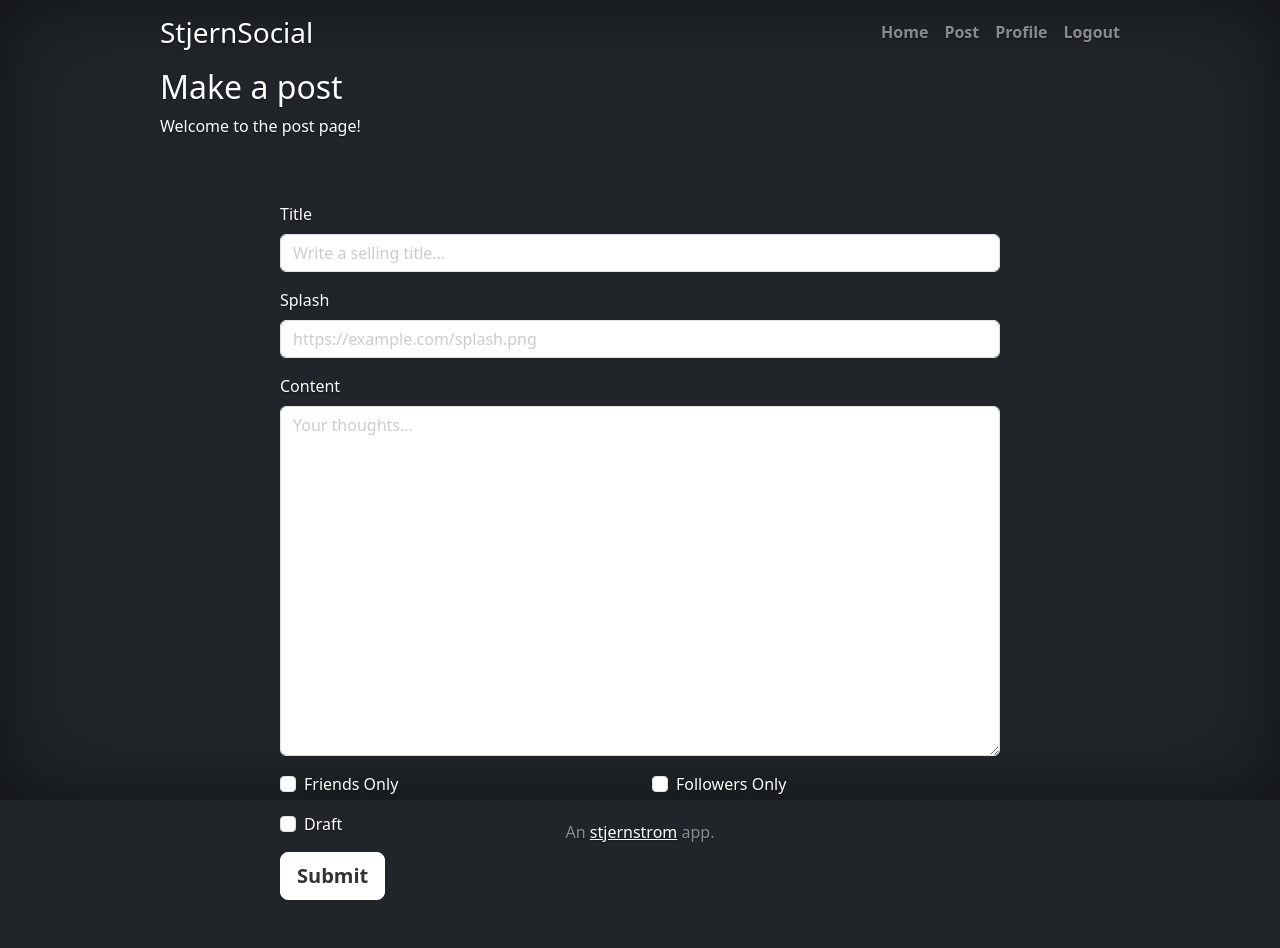
After one commit to mattiasstjernstrom/social-media-app, a Flask app: page /post/ in a window 1280 px wide. The commit adds this page. Run offline with Flask 3, Linux system fonts and the light colour scheme; the visitor is signed in with stand-in values (Sample User, id 1); some libraries are stand-ins or nearby versions.

```diff
--- /dev/null
+++ b/forms/post.py
@@ -0,0 +1,32 @@
+from collections.abc import Sequence
+from typing import Mapping
+from flask_wtf import FlaskForm
+from wtforms import (
+    BooleanField,
+    StringField,
+    TextAreaField,
+    validators,
+)
+from wtforms.validators import Optional, URL
+from flask_bootstrap import SwitchField
+
+
+class PostForm(FlaskForm):
+    title = StringField(
+        "Title",
+        [validators.Length(min=4, max=25), validators.DataRequired()],
+        render_kw={"placeholder": "Write a selling title..."},
+    )
+    splash_url = StringField(
+        "Splash",
+        validators=[Optional(), URL()],
+        render_kw={"placeholder": "https://example.com/splash.png"},
+    )
+    content = TextAreaField(
+        "Content",
+        [validators.Length(min=10, max=1000), validators.DataRequired()],
+        render_kw={"placeholder": "Your thoughts..."},
+    )
+    draft = SwitchField("Draft")
+    friends_only = BooleanField("Friends Only")
+    followers_only = BooleanField("Followers Only")
--- a/models/posts.py
+++ b/models/posts.py
@@ -17,6 +17,8 @@ class UserPost(db.Model):
     likes = db.Column(db.Integer, default=0)
     shares = db.Column(db.Integer, default=0)
     comments = db.Column(db.Integer, default=0)
+
+    owner_user = db.relationship("User", backref="user_posts", lazy=True)
 
     user_post_likes = db.relationship(
         "UserPostLikes", backref="user_post_likes", lazy=True
--- a/static/css/cover.css
+++ b/static/css/cover.css
@@ -8,6 +8,10 @@
 .btn-secondary:focus {
   color: #333;
   text-shadow: none; /* Prevent inheritance from `body` */
+}
+
+.btn-secondary:hover {
+  background-image: linear-gradient(180deg, #fff, #cfcfcf);
 }
 
 /*
--- a/static/css/custom.css
+++ b/static/css/custom.css
@@ -1,3 +1,11 @@
 label {
   cursor: pointer;
 }
+#content {
+  height: 350px;
+}
+/* input placeholder color */
+.form-control::placeholder {
+  color: #ccc;
+  opacity: 1;
+}
--- a/templates/base.html
+++ b/templates/base.html
@@ -44,6 +44,7 @@
               href="{{ url_for('site.index') }}"
               >Home</a
             >
+            <a class="nav-link" href="{{ url_for('site.post') }}">Post</a>
             <a
               class="nav-link {{ is_active('site.profile') }}"
               href="{{ url_for('site.profile', id=current_user.id) }}"
@@ -54,8 +55,36 @@
           </nav>
         </div>
       </header>
+      <section class="flash-messages mx-auto">
+        {% with messages = get_flashed_messages(with_categories=true) %} {% if
+        messages %}{% for category, message in messages %}
+        <div
+          class="alert alert-{{ category }} alert-dismissible fade show"
+          role="alert">
+          {{ message }}
+          <button
+            type="button"
+            class="btn-close"
+            style="scale: 0.8"
+            data-bs-dismiss="alert"
+            aria-label="Close"></button>
+        </div>
+        {% endfor %} {% endif %} {% endwith %}
+        <!-- test-flash
+        <div
+          class="alert alert-success alert-dismissible fade show"
+          role="alert">
+          <strong>Success!</strong> This is a success alert—check it out!
+          <button
+            type="button"
+            class="btn-close"
+            style="scale: 0.8"
+            data-bs-dismiss="alert"
+            aria-label="Close"></button>
+        </div> -->
+      </section>
 
-      <main>
+      <main class="h-100 py-3">
         {% block content %}
         <h1>{{ page_title }}</h1>
         {{ content }} {% endblock %}
--- /dev/null
+++ b/templates/posts/post.html
@@ -0,0 +1,33 @@
+{% extends "base.html" %} {% from 'bootstrap5/form.html' import render_field %}
+{% block content %}
+<div class="w-100">
+  <h2>{{ page_title }}</h2>
+  <p>Welcome to the post page!</p>
+  <form method="POST" class="w-75 mx-auto py-5">
+    {{ form.csrf_token }}
+    <div class="row">
+      <div class="w-10">{{ render_field(form.title) }}</div>
+    </div>
+    <div class="row">
+      <div class="w-10">{{ render_field(form.splash_url) }}</div>
+    </div>
+    <div class="row">
+      <div class="w-10">{{ render_field(form.content) }}</div>
+    </div>
+    <div class="row">
+      <div class="col">{{ render_field(form.friends_only) }}</div>
+      <div class="col">{{ render_field(form.followers_only) }}</div>
+    </div>
+    <div class="row">
+      <div class="col">
+        {{ render_field(form.draft) }}
+        <button
+          type="submit"
+          class="btn btn-lg btn-secondary fw-bold border-white bg-white">
+          Submit
+        </button>
+      </div>
+    </div>
+  </form>
+</div>
+{% endblock %}
--- a/views/site.py
+++ b/views/site.py
@@ -1,7 +1,9 @@
-from flask import Blueprint, render_template, request, redirect, url_for
+from flask import Blueprint, flash, render_template, request, redirect, url_for
 from flask_login import current_user, login_required
 
-from forms.user_handlers import SignInForm, SignUpForm
+from forms.post import PostForm
+from models.db import db
+from models.posts import UserPost
 from models.users import User
 
 site = Blueprint("site", __name__)
@@ -19,13 +21,58 @@ def index():
 @site.route("/profile/<int:id>/")
 @login_required
 def profile(id):
-    form = SignInForm(request.form)
     get_user = User.query.get(id)
 
     context = {
         "page_title": "Profile",
     }
     return (
-        render_template("user/profile.html", **context, user=get_user, form=form),
+        render_template("user/profile.html", **context, user=get_user),
         200,
     )
+
+
+@site.route("/post/", methods=["GET", "POST"])
+def post():
+    form = PostForm(request.form)
+    context = {
+        "page_title": "Make a post",
+    }
+
+    if form.validate_on_submit():
+        save_post = UserPost(
+            title=form.title.data,
+            splash_url=form.splash_url.data,
+            content=form.content.data,
+            draft=form.draft.data,
+            friends_only=form.friends_only.data,
+            followers_only=form.followers_only.data,
+            user_id=current_user.id,
+        )
+
+        db.session.add(save_post)
+        db.session.commit()
+
+        flash("Post created", "success")
+        return redirect(url_for("site.post"))
+
+    return render_template("posts/post.html", **context, form=form), 200
+
+
+@site.route("/post/<int:id>/")
+def view_post(id):
+    get_post = UserPost.query.get(id)
+    if not get_post:
+        flash("Post not found", "danger")
+        return redirect(url_for("site.index"))
+    elif get_post.draft and get_post.owner_user.id != current_user.id:
+        flash("Post not found", "danger")
+        return redirect(url_for("site.index"))
+
+    context = {
+        "page_title": get_post.title,
+    }
+    return (
+        render_template("posts/view_post.html", **context, post=get_post),
+        200,
+    )
--- a/views/unauth.py
+++ b/views/unauth.py
@@ -2,7 +2,7 @@ from flask import Blueprint, render_template, request, redirect, url_for
 from flask_login import current_user
 from flask_security import Security
 
-from forms.user_handlers import SignInForm, SignUpForm
+from forms.user import SignInForm, SignUpForm
 
 unauthenticated = Blueprint("unauthenticated", __name__)
 
```
Also changed, not shown: templates/posts/_macros.html (added, +11 -0 lines), templates/posts/view_post.html (added, +7 -0 lines), forms/user.py (renamed from forms/user_handlers.py), templates/post.html (deleted), 1 other file.
